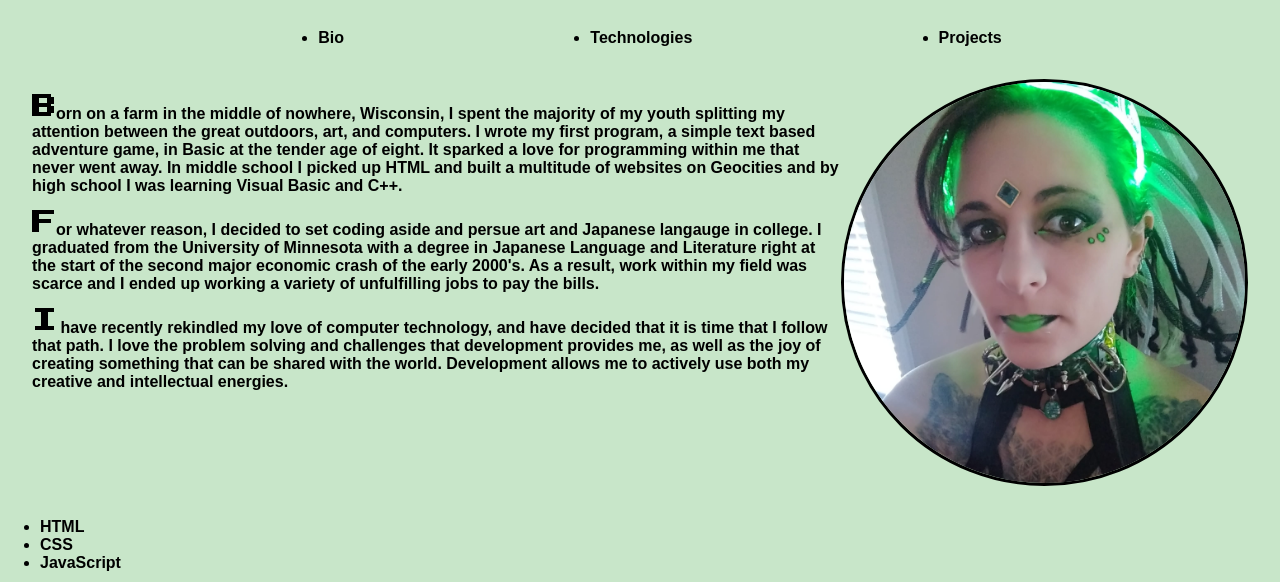
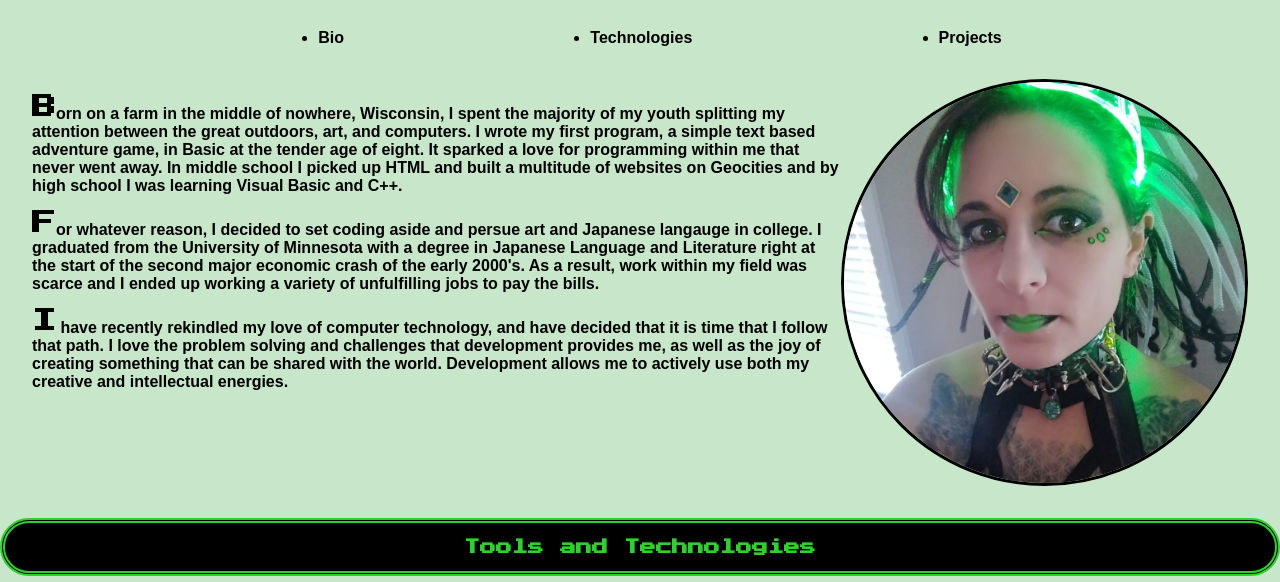
Before and after one commit to LaCollins/personal-bio-site, a plain HTML site: page index.html in a window 1280 px wide. Shown: the part 136-718 px from the top of the page. Drawn offline with Linux system fonts and the light colour scheme.

Commit message:
added header and styled technology section

```diff
--- a/index.html
+++ b/index.html
@@ -33,6 +33,7 @@
     <!-- TODO: Fill in bio info here: What is your background? Why do you want to go into development? What do you love about development? -->
   </div>
   <div class="fullPage" id="technologiesPage">
+    <h2>Tools and Technologies</h2>
     <ul>
       <li>HTML</li>
       <li>CSS</li>
--- a/main.css
+++ b/main.css
@@ -6,7 +6,7 @@ body {
     padding: 0;
 }
 
-h1 {
+h1, h2 {
     background-color: black;
     text-align: center;
     color: limegreen;
@@ -14,7 +14,14 @@ h1 {
     border: 5px double limegreen;
     border-radius: 2em;
     font-family: 'Press Start 2P', cursive;
+}
+
+h1 {
     font-size: 2em;
+}
+
+h2 {
+    font-size: 1em;
 }
 
 #bioPage {
@@ -37,7 +44,7 @@ h1 {
 }
 
 
-#navLinks {
+#navLinks, #technologiesPage ul {
     display: flex;
     flex-flow: row wrap;
     justify-content: space-evenly;
```
